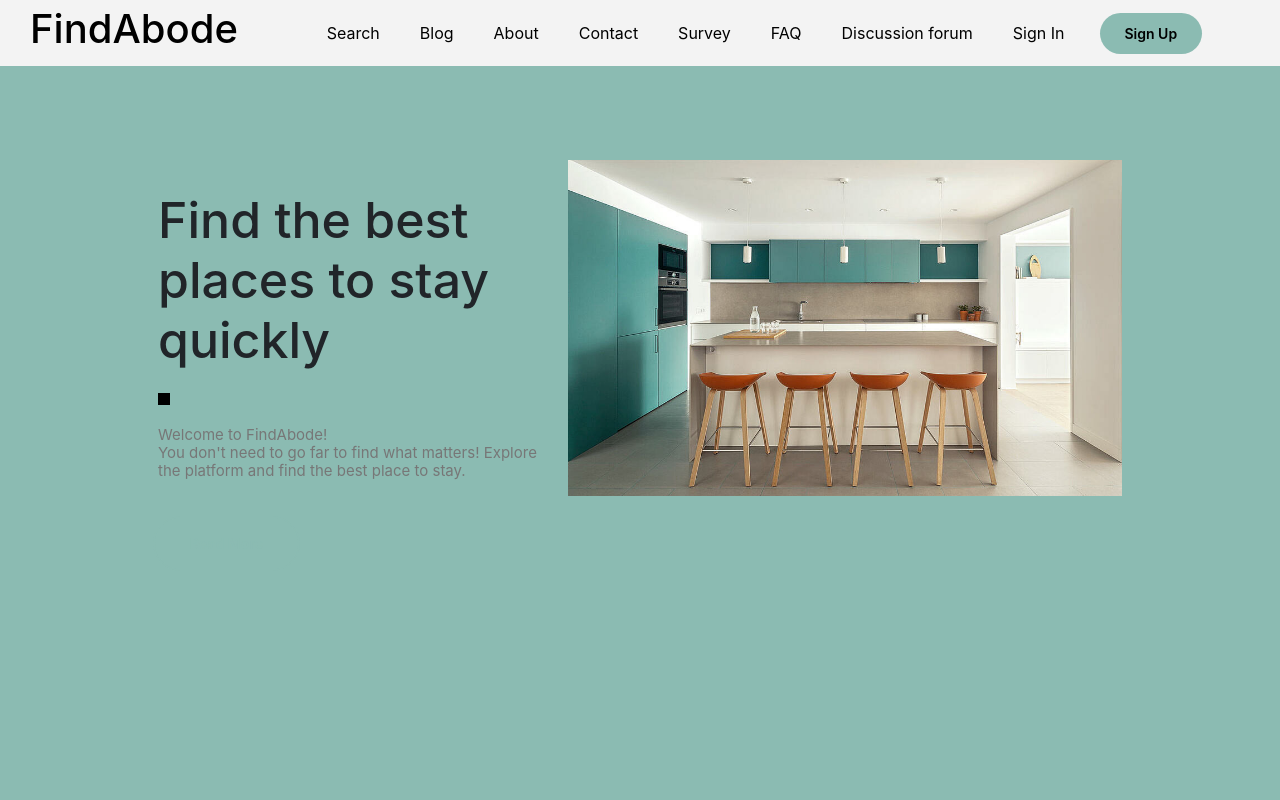
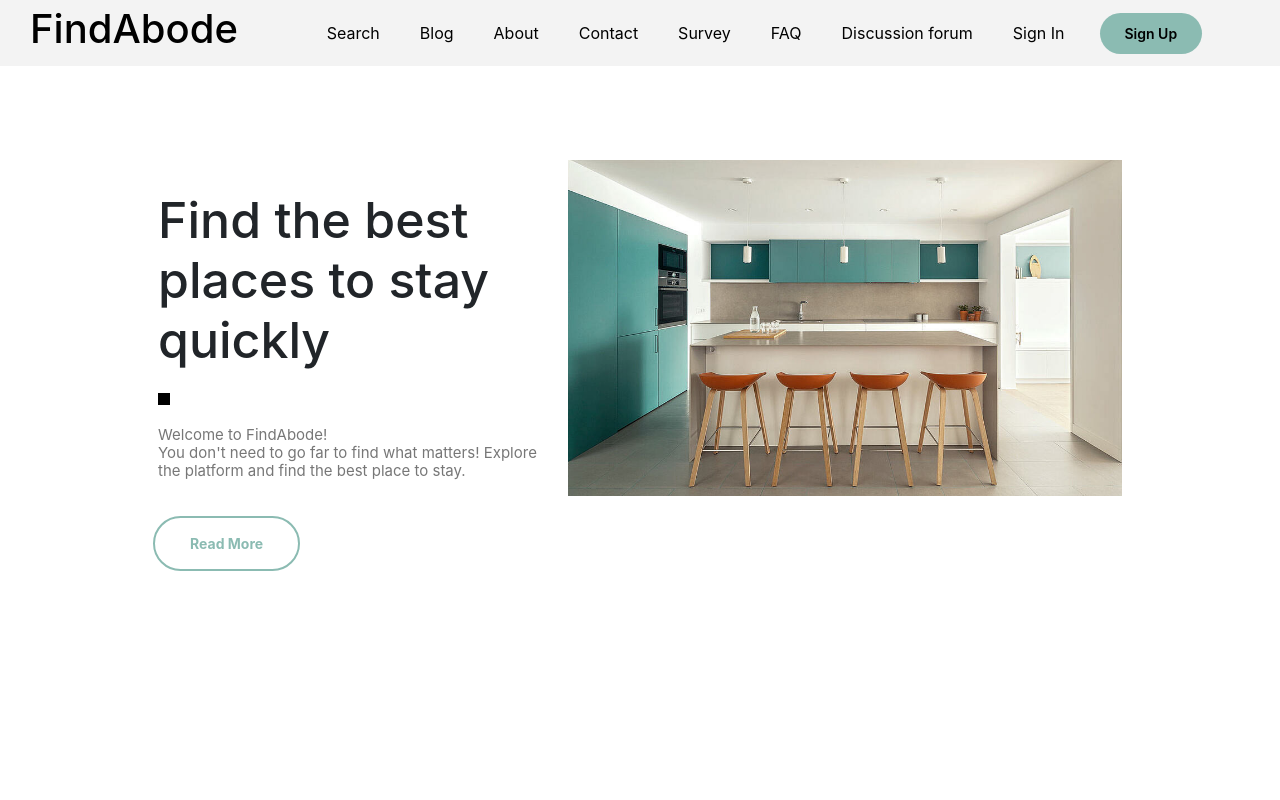
Before and after one commit to uanthwal/Group16_FindAbode, a React (Create React App) app: page / in a window 1280 px wide. Shown: the top 800 px of the page. Built offline with nearby package versions, Linux system fonts and the light colour scheme.

Commit message:
Bg color changed

```diff
--- a/src/css/careers/apply.css
+++ b/src/css/careers/apply.css
@@ -1,6 +1,5 @@
 body {
   height: 100%;
-  background-color: #8bbbb2;
 }
 
 .applyPage {
--- a/src/css/careers/apply.scss
+++ b/src/css/careers/apply.scss
@@ -1,6 +1,5 @@
 body {
 	height: 100%;
-	background-color: rgb(139, 187, 178);
 }
 
 .applyPage {
```
Also changed, not shown: 4 other files (tests, documents, lock files or other folders).
